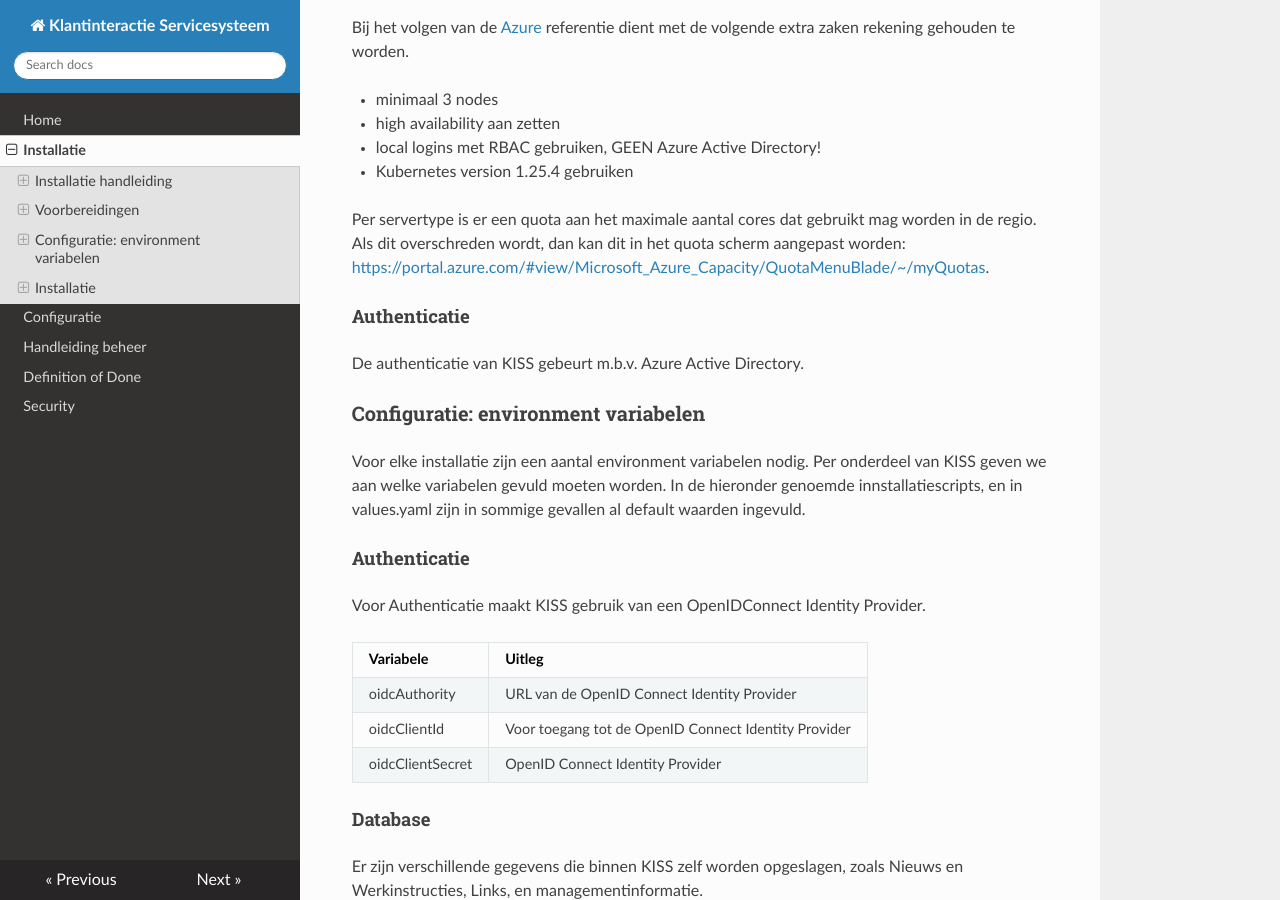
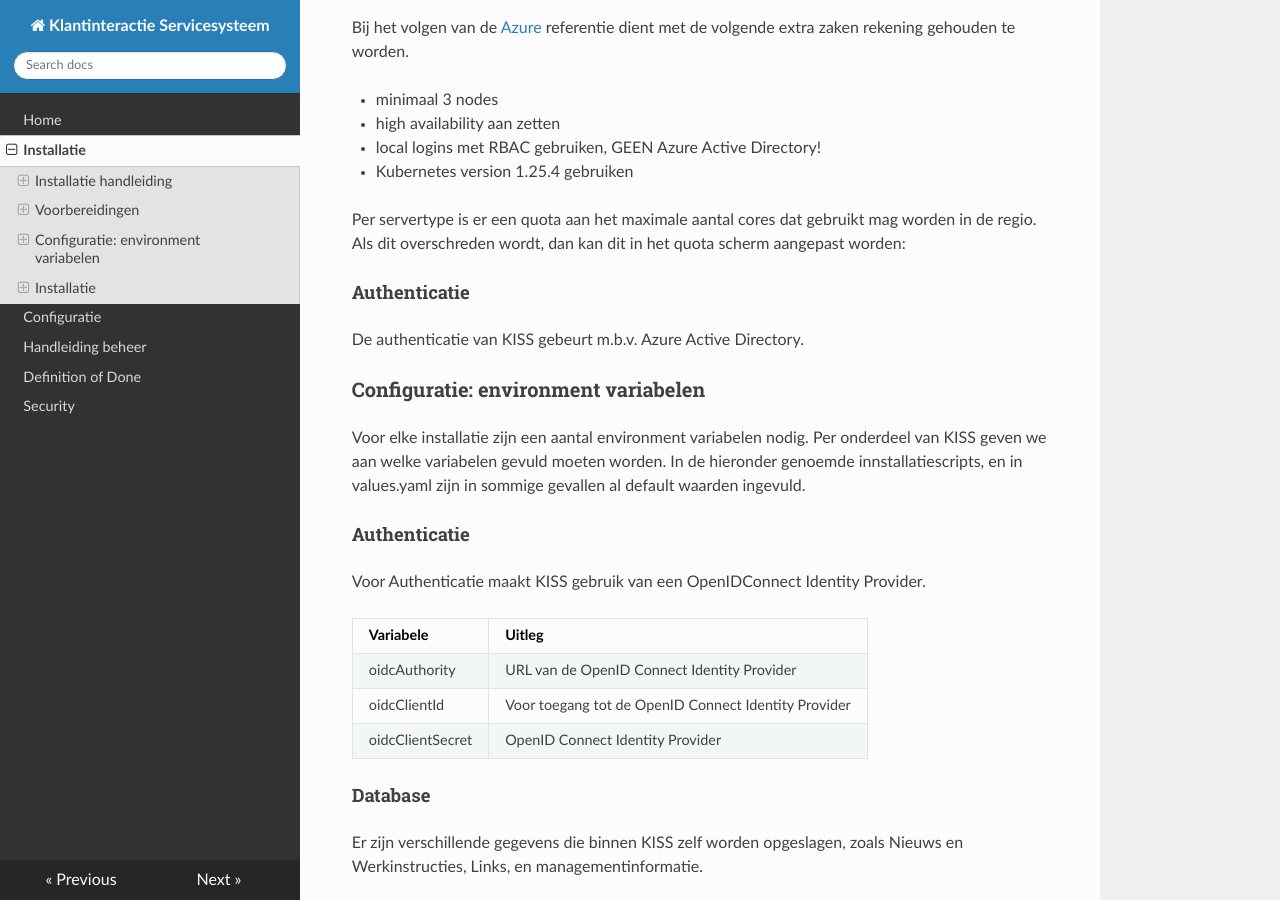
Before and after one commit to Klantinteractie-Servicesysteem/.github, an MkDocs documentation site: the page built from docs/INSTALLATION.md, in a window 1280 px wide and 900 px high, scrolled down 1229 px. Built offline with MkDocs 1.6.1, drawn with Linux system fonts in a browser that asks for light colours; nearby versions of some CDN libraries; some of the changed lines change nothing that is shown.

Commit message:
no message

```diff
--- a/docs/INSTALLATION.md
+++ b/docs/INSTALLATION.md
@@ -46,7 +46,6 @@ Bij het volgen van de [Azure](https://haven.commonground.nl/techniek/aan-de-slag
 
 Per servertype is er een quota aan het maximale aantal cores dat gebruikt mag worden in de regio.
 Als dit overschreden wordt, dan kan dit in het quota scherm aangepast worden:
-[https://portal.azure.com/#view/Microsoft_Azure_Capacity/QuotaMenuBlade/~/myQuotas](https://portal.azure.com/#view/Microsoft_Azure_Capacity/QuotaMenuBlade/~/myQuotas).
 
 #### Authenticatie
 De authenticatie van KISS gebeurt m.b.v. Azure Active Directory.
```
